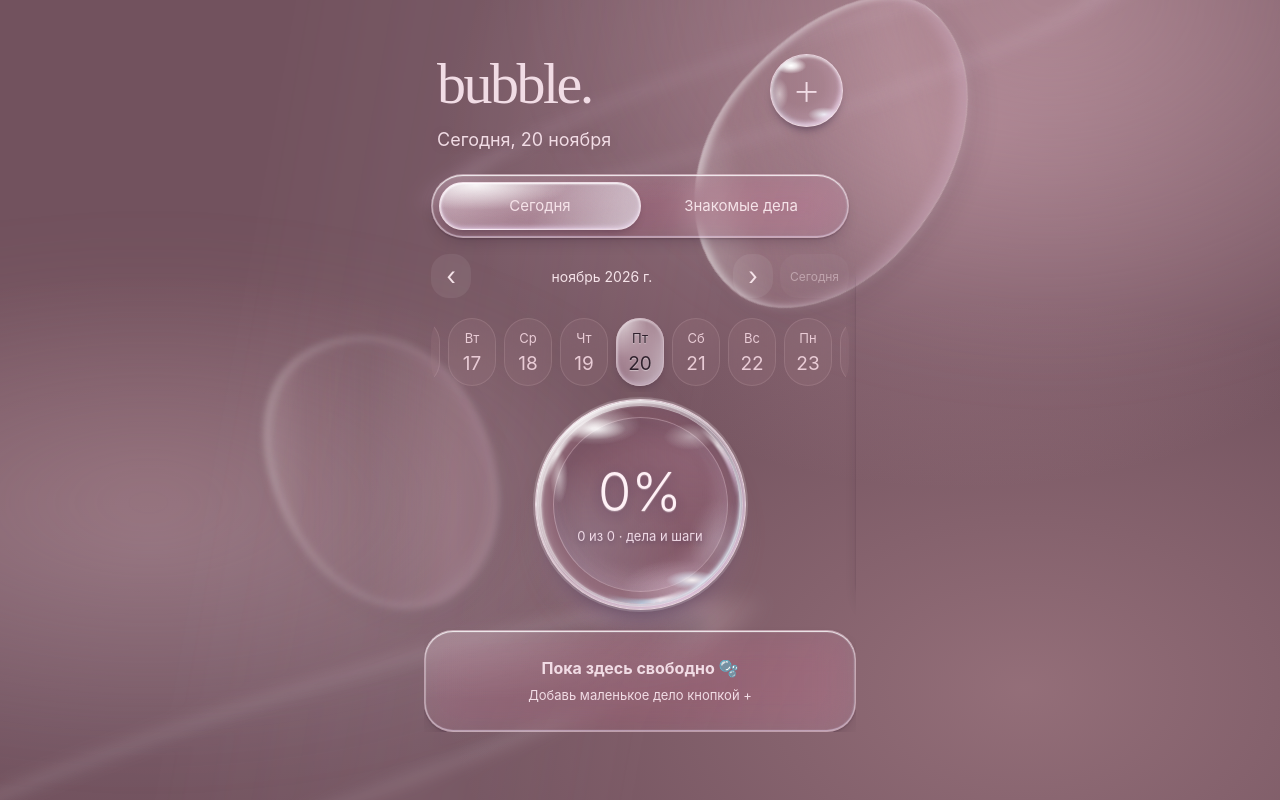
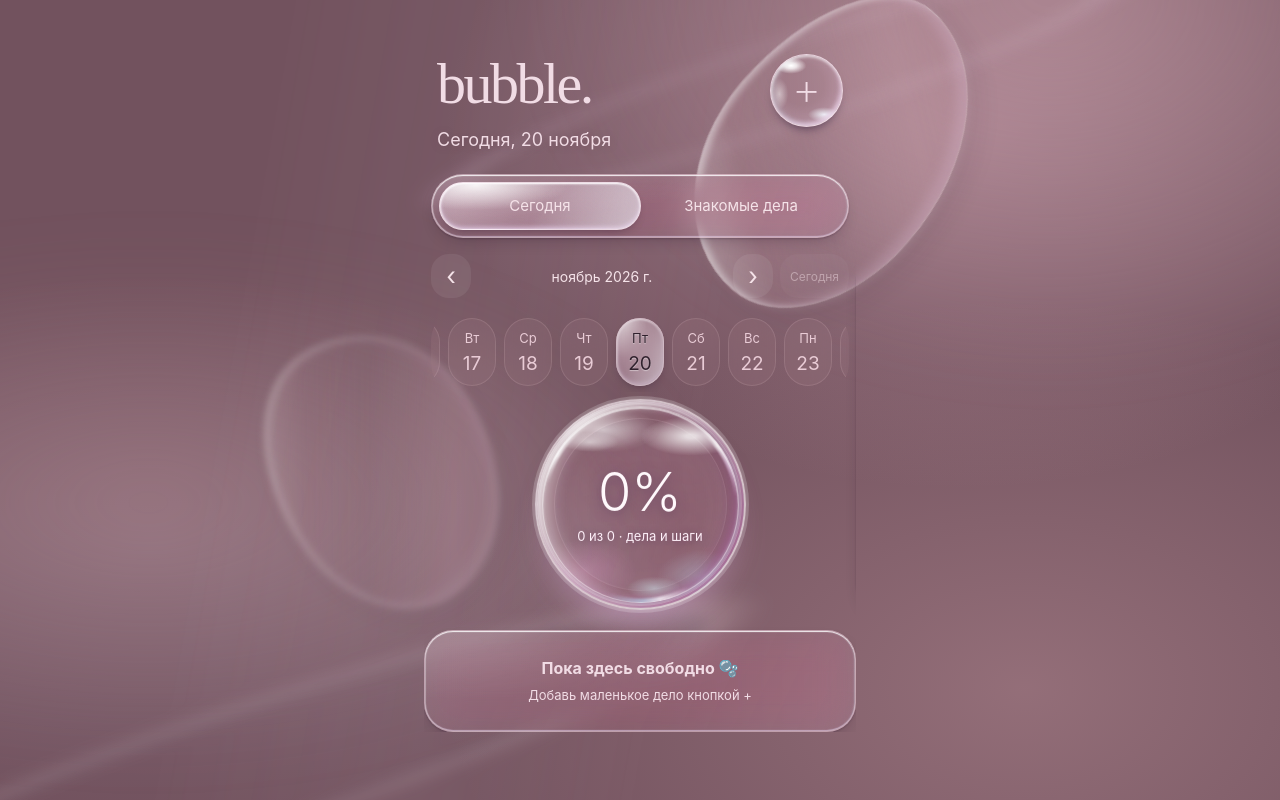
Before and after one commit to elisabessss21/little-things, a plain HTML site: page index.html in a window 1280 px wide. Drawn offline with Linux system fonts and the light colour scheme.

Commit message:
Refine central progress orb with translucent refractive liquid glass

```diff
--- a/index.html
+++ b/index.html
@@ -230,6 +230,31 @@ body{background:#75565d}
 @keyframes caustic-drift{from{translate:-6px -8px;opacity:.65}to{translate:10px 14px;opacity:1}}
 @media(prefers-reduced-motion:reduce){.scene:after{animation:none}}
 @supports not ((backdrop-filter:blur(1px)) or (-webkit-backdrop-filter:blur(1px))){.glass,.section-tabs{background:#886575}.modal{background:#79566c}}
+
+
+/* Bubble 2026 — translucent optical-glass progress sphere, reference pass 01 */
+.progress-orb{
+  border:2px solid #fff9;
+  background:
+    radial-gradient(ellipse 27% 11% at 32% 14%,#ffffffa6 0%,#ffffff10 85%,transparent 100%),
+    radial-gradient(ellipse 21% 13% at 79% 85%,#c3e7ff52,transparent 100%),
+    radial-gradient(ellipse 25% 15% at 23% 82%,#f7a9df45,transparent 100%),
+    radial-gradient(circle at 48% 48%,#ffffff09 0%,#ffffff12 62%,#d786c744 83%,#74375c80 98%,#ffffff8c 100%);
+  backdrop-filter:blur(3px) saturate(132%);
+  -webkit-backdrop-filter:blur(3px) saturate(132%);
+  box-shadow:inset 3px 5px 7px #fff9,inset -7px -8px 13px #bd75b66b,inset 14px 1px 16px #ffffff69,inset -15px 0 15px #783c6c4d,0 0 0 3px #ffffff32,0 17px 30px -13px #713d744f,0 34px 45px -28px #ffdbf7b5;
+}
+.progress-orb:after{
+  inset:5px;border:1px solid #ffffff77;opacity:1;
+  background:radial-gradient(ellipse 26% 10% at 76% 15%,#ffffffef 10%,#ffffff85 50%,transparent 100%),
+  radial-gradient(ellipse 15% 5% at 24% 18%,#fff9,transparent 100%),
+  radial-gradient(ellipse 14% 6% at 57% 93%,#d8f8ff8c,transparent 100%);
+  box-shadow:inset 0 2px 1px #ffffffab;
+}
+.progress-orb .orb-depth{opacity:.36}
+.progress-orb .orb-shell{opacity:.56}
+.progress-number{color:#fff9fc;text-shadow:0 2px 12px #4e305b85}
+.progress-total{color:#fff1fa;text-shadow:0 1px 8px #4e305b7a}
 
 </style>
 </head>
```
